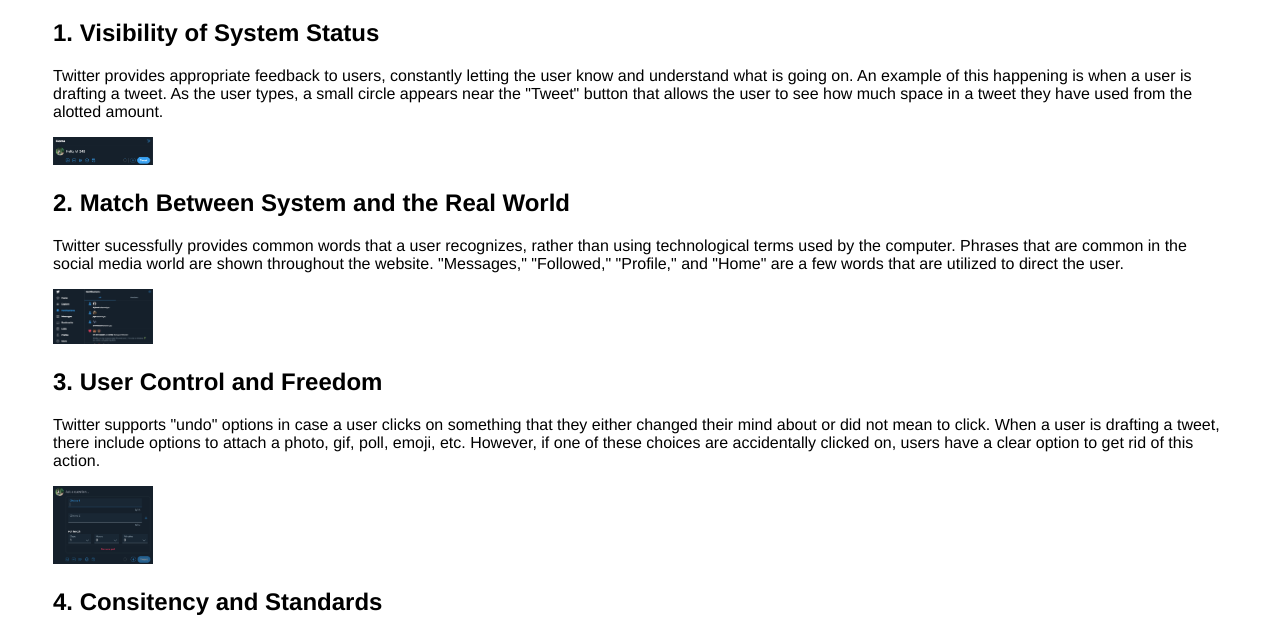
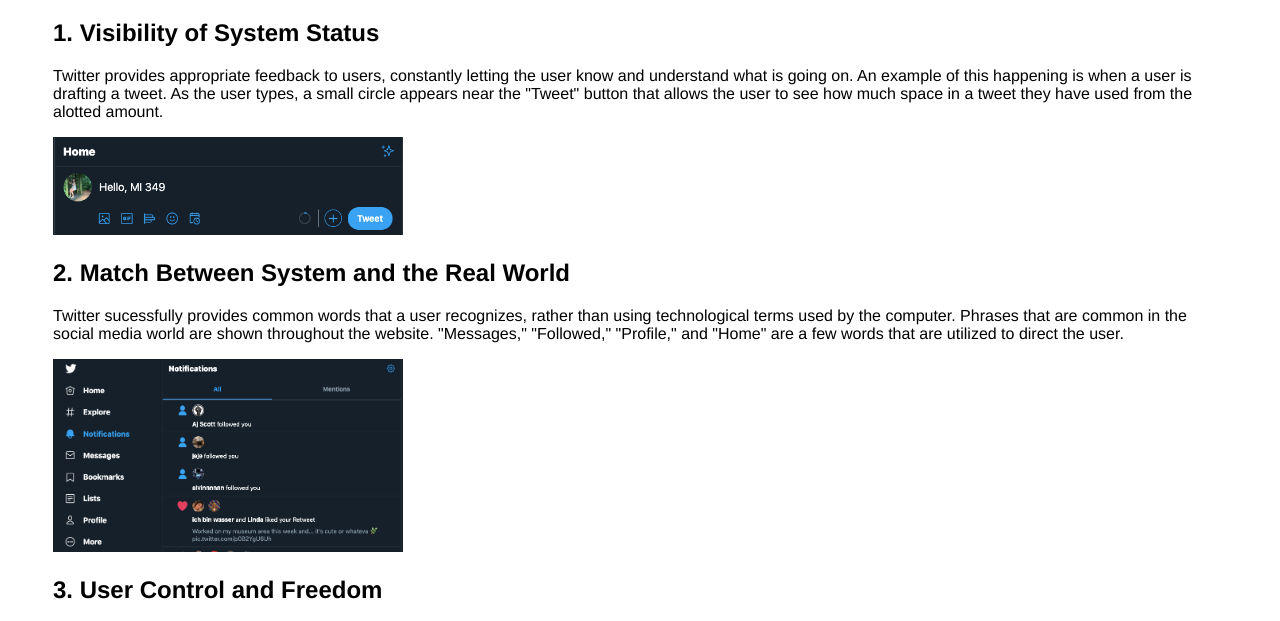
Before and after one commit to karenrnguyen/heuristic_eval, a plain HTML site: page index.html in a window 1280 px wide. Shown: the part 114-735 px from the top of the page. Drawn offline with Linux system fonts and the light colour scheme.

Commit message:
yay it worked! fix size now

```diff
--- a/style.css
+++ b/style.css
@@ -4,5 +4,5 @@
 }
 
 #photo {
-    width: 100px;
+    width: 350px;
 }
```
